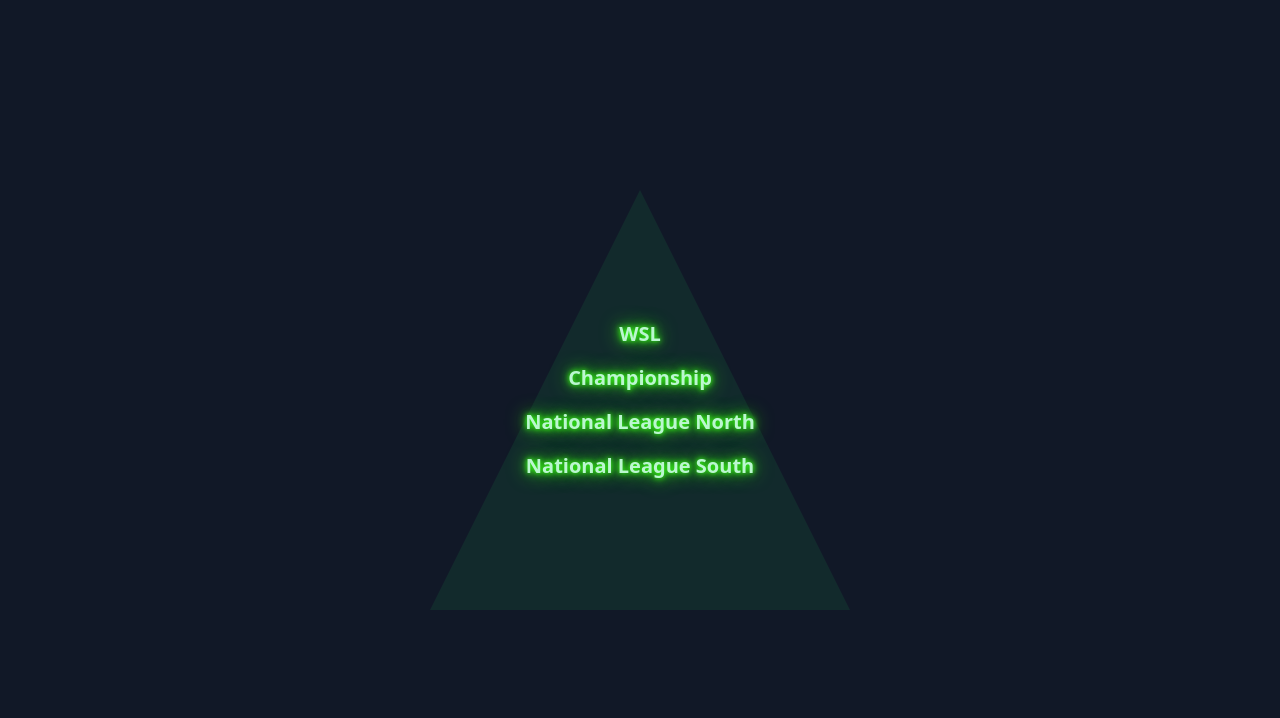
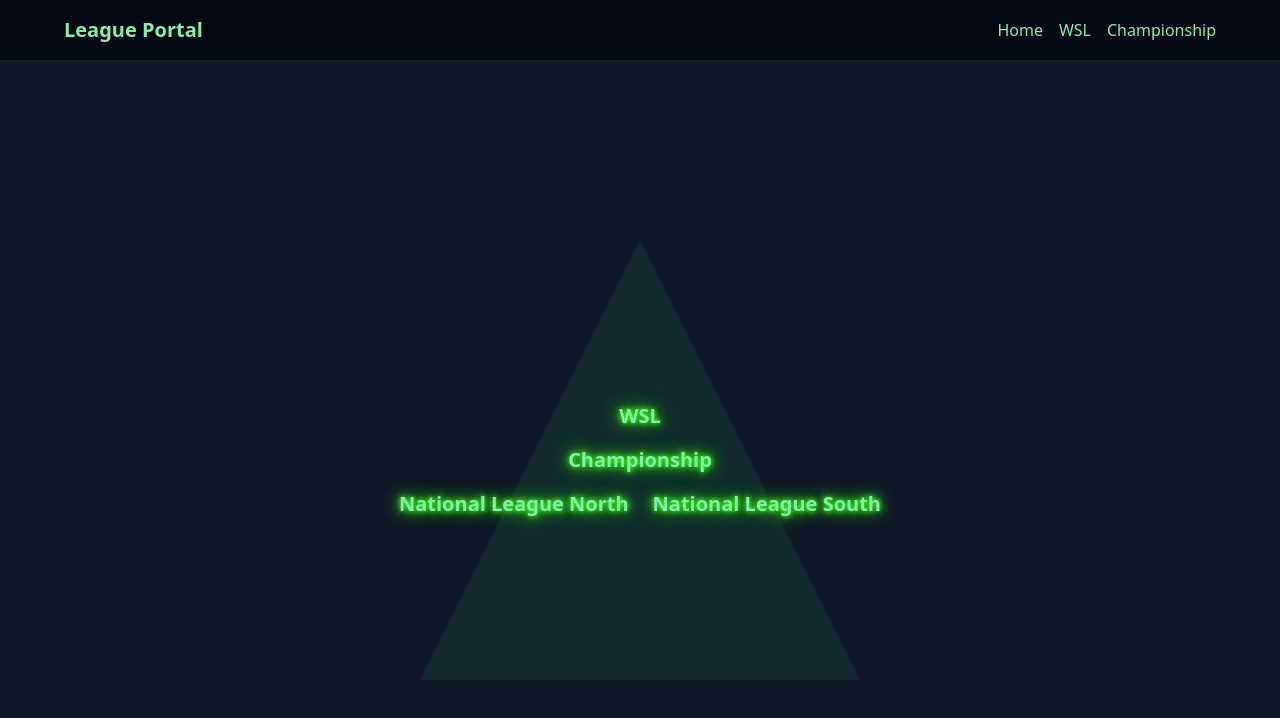
Before and after one commit to jhickey011/the-pyramid-page, a Next.js app: page / in a window 1280 px wide. Shown: the top 718 px of the page. Built offline with nearby package versions, Linux system fonts and the light colour scheme.

Commit message:
Update page.tsx

```diff
--- a/app/page.tsx
+++ b/app/page.tsx
@@ -1,12 +1,27 @@
 'use client';
 import Link from 'next/link';
-import NavBar from "@/components/NavBar";
+
+// Simple NavBar component
+const NavBar = () => (
+  <nav className="w-full bg-gray-950 text-green-300 p-4 shadow-md">
+    <div className="max-w-6xl mx-auto flex justify-between items-center">
+      <h1 className="text-xl font-bold">League Portal</h1>
+      <div className="space-x-4 text-sm sm:text-base">
+        <Link href="/" className="hover:text-green-400 transition">Home</Link>
+        <Link href="/league/WSL" className="hover:text-green-400 transition">WSL</Link>
+        <Link href="/league/Championship" className="hover:text-green-400 transition">Championship</Link>
+      </div>
+    </div>
+  </nav>
+);
 
 export default function Home() {
   return (
-    <div className="min-h-screen bg-gray-900 text-neon flex items-center justify-center p-4">
-      <div className="relative w-[300px] h-[260px] sm:w-[400px] sm:h-[340px] md:w-[500px] md:h-[420px]">
-        {/* SVG Triangle */}
+    <>
+      <NavBar />
+      <div className="min-h-screen bg-gray-900 text-green-300 flex items-center justify-center p-4">
+        <div className="relative w-[300px] h-[280px] sm:w-[400px] sm:h-[360px] md:w-[500px] md:h-[440px]">
+          {/* Background Triangle */}
           <svg
             viewBox="0 0 100 100"
             preserveAspectRatio="xMidYMid meet"
@@ -17,12 +32,19 @@
 
           {/* League Links */}
           <div className="absolute inset-0 flex flex-col justify-center items-center gap-4 text-lg sm:text-xl font-bold z-10">
-          <Link href="/wsl" className="neon-glow hover:text-green-400 transition">WSL</Link>
-          <Link href="/championship" className="neon-glow hover:text-green-400 transition">Championship</Link>
-          <Link href="/national-league/north" className="neon-glow hover:text-green-400 transition">National League North</Link>
-          <Link href="/national-league/south" className="neon-glow hover:text-green-400 transition">National League South</Link>
+            <Link href="/league/WSL" className="neon-glow hover:text-green-400 transition">WSL</Link>
+            <Link href="/league/Championship" className="neon-glow hover:text-green-400 transition">Championship</Link>
+            <div className="flex gap-6">
+              <Link href="/league/national-north" className="neon-glow hover:text-green-400 transition">
+                National League North
+              </Link>
+              <Link href="/league/national-south" className="neon-glow hover:text-green-400 transition">
+                National League South
+              </Link>
             </div>
           </div>
         </div>
+      </div>
+    </>
   );
 }
```
Lines whose indentation alone changed are shown as unchanged.
